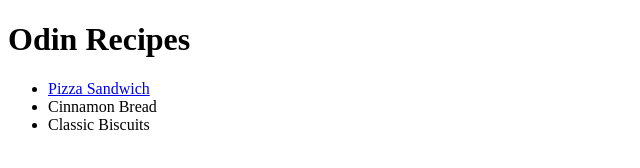
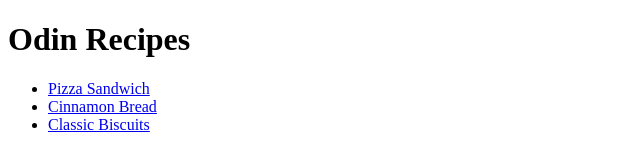
Before and after one commit to Light170/odin-recipes, a plain HTML site: page index.html in a window 1280 px wide. Shown: the whole page, without its empty margins (0-640 px from the left). Drawn offline with Linux system fonts and the light colour scheme.

Commit message:
fix links to cinnamon_bread.html and classic_biscuits.html

```diff
--- a/index.html
+++ b/index.html
@@ -8,8 +8,8 @@
         <h1>Odin Recipes</h1>
         <ul>
             <li><a href="recipes/pizza_sandwich.html">Pizza Sandwich</a></li>
-            <li><a href="recipes/cinnamon_bread.html"></a>Cinnamon Bread</li>
-            <li><a href="recipes/classic_biscuits.html"></a>Classic Biscuits</li>
+            <li><a href="recipes/cinnamon_bread.html">Cinnamon Bread</a></li>
+            <li><a href="recipes/classic_biscuits.html">Classic Biscuits</a></li>
         </ul>
 
     </body>
```
